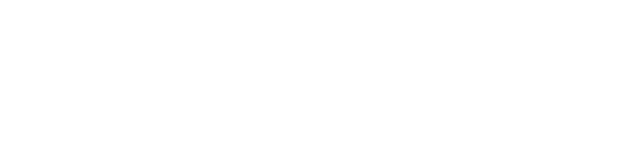
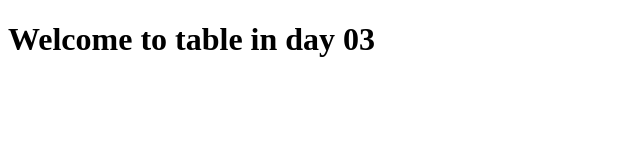
Before and after one commit to congdinh2008/day02, a plain HTML site: page table.html in a window 1280 px wide. Shown: the whole page, without its empty margins (0-640 px from the left). Drawn offline with Linux system fonts and the light colour scheme.

Commit message:
User in day 03 change table.html file

```diff
--- a/table.html
+++ b/table.html
@@ -6,6 +6,6 @@
     <title>Table</title>
 </head>
 <body>
-
+    <h1>Welcome to table in day 03</h1>
 </body>
 </html>
```
